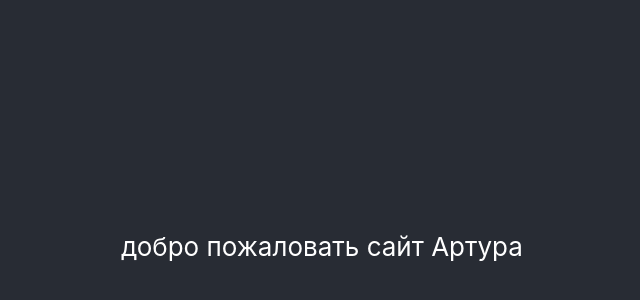
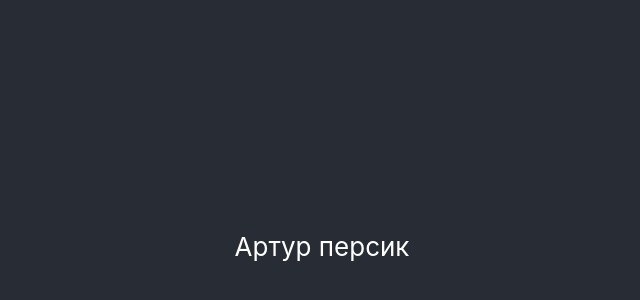
Before and after one commit to desmond1999d/artur, a React (Create React App) app: page / in a window 1280 px wide. Shown: the part 154-454 px from the top of the page, without its empty margins (318-958 px from the left). Built offline with nearby package versions, Linux system fonts and the light colour scheme.

Commit message:
g1121infm

```diff
--- a/src/App.js
+++ b/src/App.js
@@ -6,7 +6,7 @@ function App() {
     <div className="App">
       <header className="App-header">
         <p>
-     добро пожаловать  сайт Артура
+     Артур персик
 		</p>
       </header>
     </div>
```
